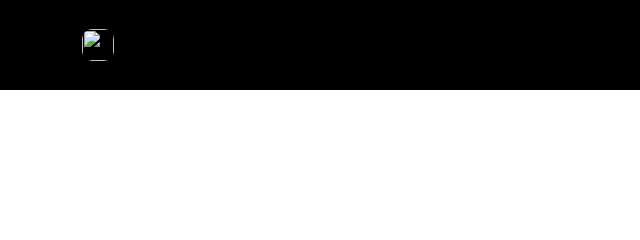
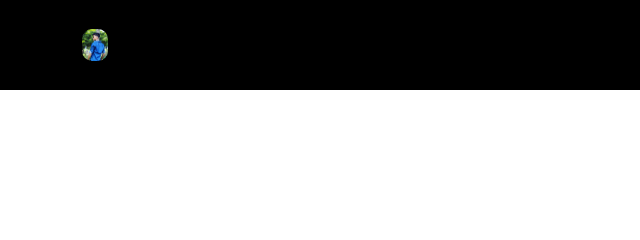
Before and after one commit to rohit-ghadge-21/rohit, a plain HTML site: page index.html in a window 1280 px wide. Shown: the top 240 px of the page, 0-640 px from the left. Drawn offline with nearby package versions, Linux system fonts and the light colour scheme; a script that the page names is missing.

Commit message:
Update index.html

```diff
--- a/index.html
+++ b/index.html
@@ -20,7 +20,7 @@
     <nav class="navbar navbar-expand-lg navbar-dark fixed-top" id="mainNav">
         <div class="container">
             <a class="navbar-brand" href="#page-top">
-                <img src="C:\Users\rohin\OneDrive\Desktop\rohit\bg.avif" alt="">
+                <img src="IMG_20231204_134832_011.jpg" alt="">
             </a>
             <button class="navbar-toggler" type="button" data-bs-toggle="collapse" data-bs-target="#navbarResponsive" aria-controls="navbarResponsive" aria-expanded="false" aria-label="Toggle navigation">
                 Menu
```
